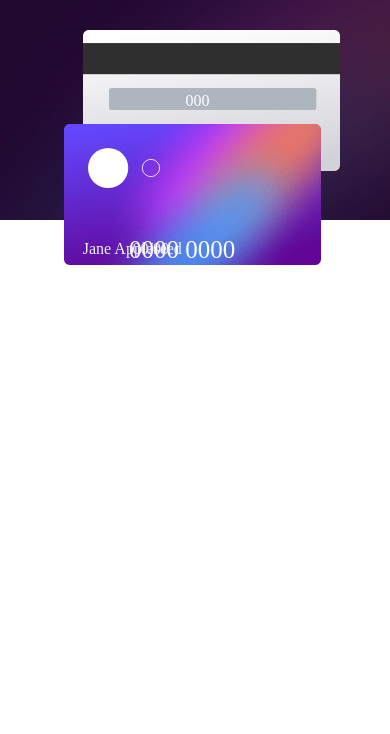
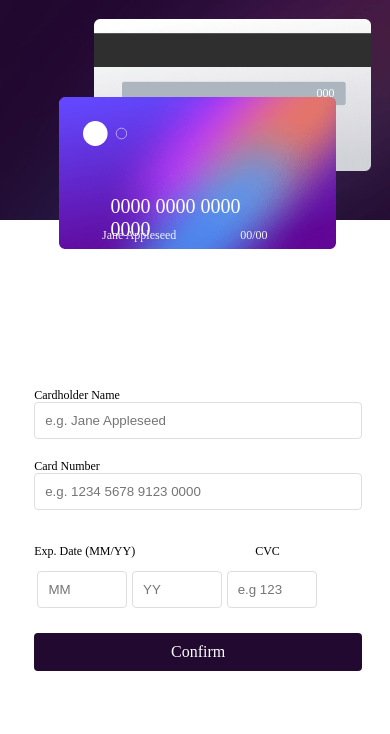
Before and after one commit to Shanu1sn0s/card-project, a plain HTML site: page index.html in a window 390 px wide. Drawn offline with Linux system fonts and the light colour scheme.

Commit message:
continued

```diff
--- a/card.css
+++ b/card.css
@@ -8,9 +8,15 @@
   --desktop-width: 1440px;
   --mobile-width: 375px;
 }
+*{
+  margin: 0;
+  padding: 0;
+  box-sizing: border-box;
+}
 body {
   background-image: url(images/bg-main-desktop.png);
   background-repeat: no-repeat;
+
 }
 .main-container {
   display:grid;
@@ -22,12 +28,12 @@ body {
 .form-wrapper {
   /* display: none; */
   padding: 50px;
-  max-width: 350px;
+  max-width: 450px;
   width: 100%;
   z-index: 99;
   position: relative;
   top: 30%;
-  left: 20%;
+  left: 10%;
 }
 .thank-you-note{
   display: none;
@@ -174,25 +180,26 @@ span {
     background-repeat: no-repeat;
 
 
-  }
-  .main-container {
-   display:;
-   flex-direction:;
 
   }
+  /* .main-container { */
+   /* display:;
+   flex-direction:; }*/
+
+
 
   .cards {
     position: relative;
-    top: 80%;
+    top: 62%;
     left: 30%;
   }
   .cards img {
-    height: 8.8em;
+    height: 9.5em;
   }
   .cards .card-back {
     position: absolute;
-    left: 10%;
-    bottom:65%;
+    left: 18%;
+    bottom:50%;
     margin-top: 1.7em;
     z-index: -1;
   }
@@ -202,13 +209,58 @@ span {
     left: 0;
   }
   .card-front .logo {
-    height: 40px;
+    height: 25px;
     position: absolute;
     top: 1.5rem;
     left: 1.5rem;
   }
 
   .form-wrapper{
-    display:none;
+    /* display:none; */
+    display: grid;
+    align-items: center;
+    justify-content: center;
+    margin: 0 auto;
+    position: absolute;
+    top: 40%;
+    left:38%;
+    max-width: 90px;
+    width: 100%;
+
   }
+  span.c-input{
+    font-size: 20px;
+    margin-top: .4em;
+  }
+
+.c-date{
+  margin-left: 6.9rem;
+  margin-top: .4rem;
+  font-size: 12px;
+
 }
+.c-name{
+font-size: 12px;
+margin-top: .4rem;
+margin-left: 1.5rem;
+}
+span.cvv{
+  font-size: 12px;
+  margin-left: 7rem;
+}
+.date {
+  display: grid;
+  grid-template-columns: 20% 20% 45%;
+  gap:29px;
+  margin-right:0px ;
+  position: relative;
+  left: 1%;
+}
+
+
+.field{
+  width: 90px;
+
+
+}
+}
--- a/index.html
+++ b/index.html
@@ -55,7 +55,7 @@
               <input type="number" id="year" placeholder="YY" />
             </div>
             <div class="last3 field">
-              <input type="number" id="cvc" placeholder="e.g 123" />
+              <input type="number" id="cvc"  class= "nums"placeholder="e.g 123" />
               <p class="error no-blanks">Can't be blank</p>
             </div>
 
```
